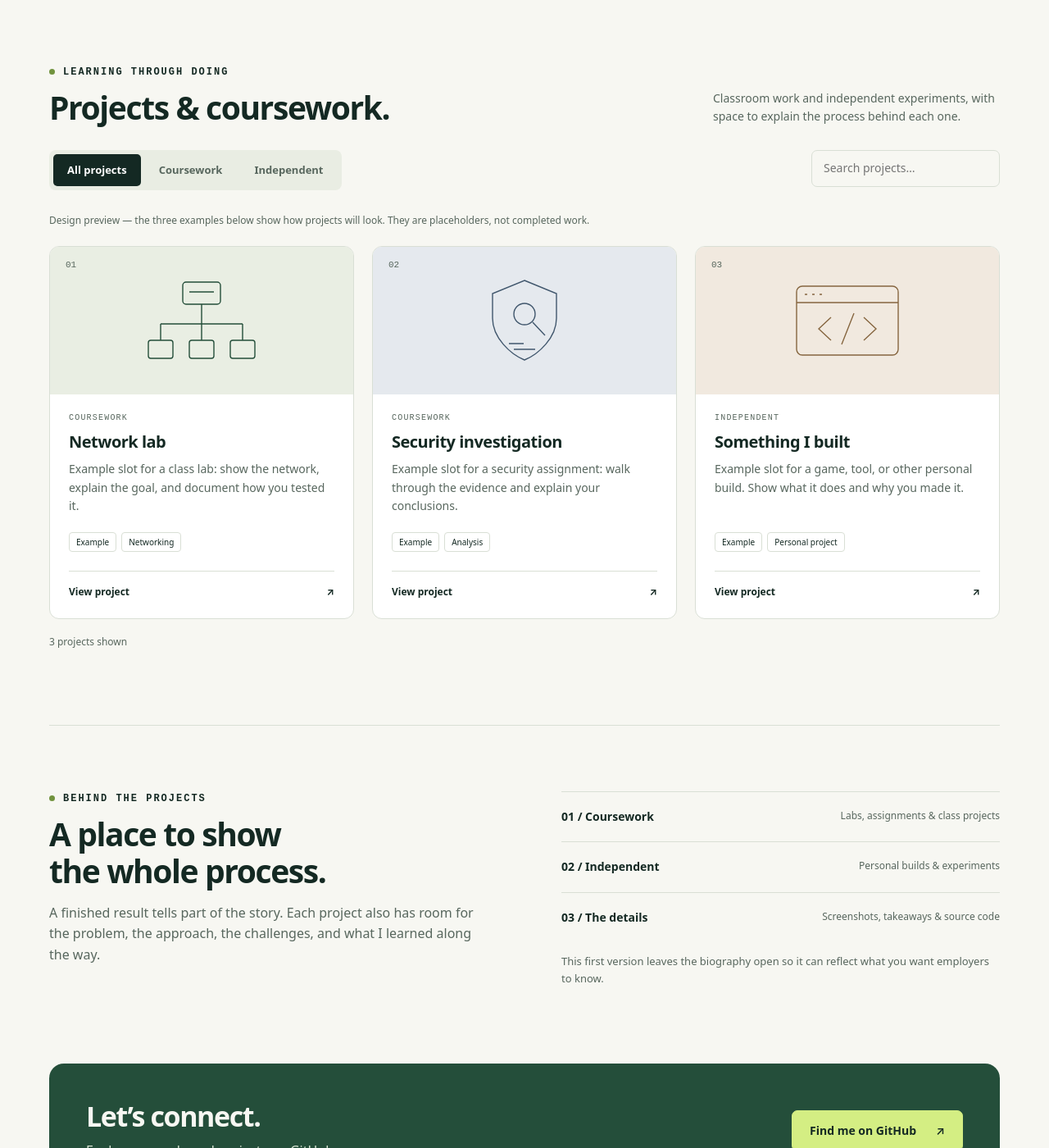
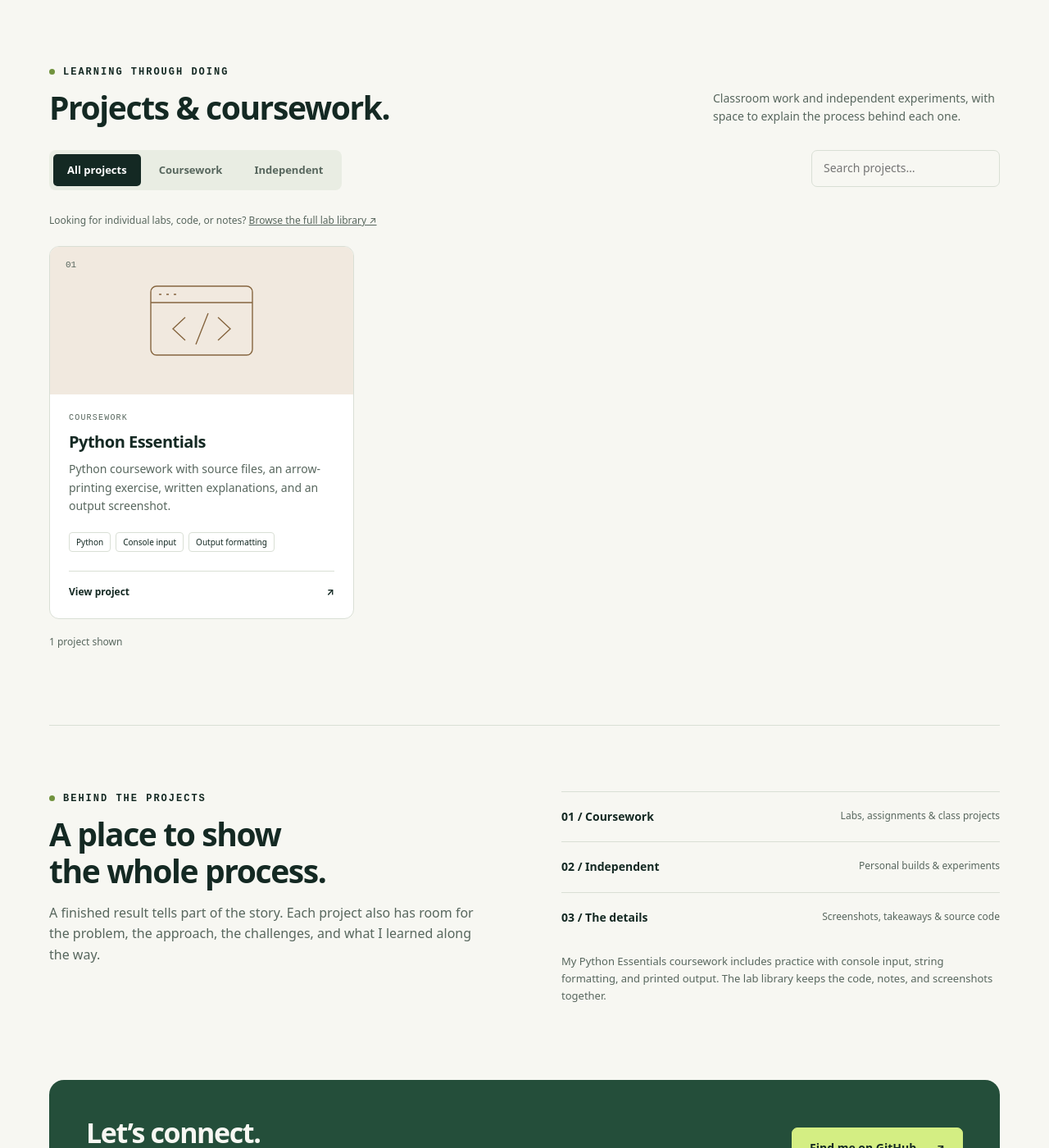
Before and after one commit to ShellenbargerC/shellenbargerc.github.io, a Jekyll site: the page index.html, which Jekyll copies as it is, in a window 1280 px wide and 1400 px high, scrolled down 797 px. Shown: the whole window at 82% size. Built offline with Jekyll 4.4.1, drawn with Linux system fonts in a browser that asks for light colours.

Commit message:
Add Playbook Library

```diff
--- a/index.html
+++ b/index.html
@@ -13,23 +13,35 @@
 </head>
 <body>
   <a class="skip" href="#main">Skip to content</a>
-  <header><a class="brand" href="#home" aria-label="Cameron Shellenbarger home">Cameron Shellenbarger<span>.</span></a><nav aria-label="Main navigation"><a href="#projects">Projects</a><a href="#about">About</a><a href="#contact" class="contact-nav">Get in touch ↗</a></nav></header>
+  <header><a class="brand" href="#home" aria-label="Cameron Shellenbarger home">Cameron Shellenbarger<span>.</span></a><nav aria-label="Main navigation"><a href="#projects">Projects</a><a href="labs.html">Lab library</a><a href="#about">About</a><a href="#contact" class="contact-nav">Get in touch ↗</a></nav></header>
   <main id="main">
     <div class="hero" id="home"><div><span class="eyebrow">Personal portfolio</span><h1>Curiosity.<br>Practice.<br><em>Progress.</em></h1><p class="intro">I’m Cameron. This is where I share what I’m learning, what I’m building, and the work behind it.</p><div class="actions"><a class="button" href="#projects">Explore my projects <span aria-hidden="true">↗</span></a><a class="button secondary" href="#about">A little about me</a></div></div><div class="hero-art" aria-hidden="true"><div class="art-top"><span>CS / PORTFOLIO</span><span>ALWAYS LEARNING</span></div><div class="art-center">&lt;/&gt;<small>EXPLORE · BUILD · UNDERSTAND</small></div><div class="art-bottom"><span>INSIDE & OUTSIDE THE CLASSROOM</span><span>↗</span></div></div></div>
     <div class="divider"><b>ROOM TO EXPLORE</b><span>Cybersecurity</span><span>Networking</span><span>Development</span><span>Independent projects</span></div>
-    <section id="projects" aria-labelledby="projects-title"><div class="section-title"><div><span class="eyebrow">Learning through doing</span><h2 id="projects-title">Projects & coursework.</h2></div><p>Classroom work and independent experiments, with space to explain the process behind each one.</p></div><div class="tools"><div class="filters" role="group" aria-label="Project category"><button class="filter" type="button" aria-pressed="true" data-filter="all">All projects</button><button class="filter" type="button" aria-pressed="false" data-filter="coursework">Coursework</button><button class="filter" type="button" aria-pressed="false" data-filter="independent">Independent</button></div><label><span class="sr-only" style="position:absolute;width:1px;height:1px;overflow:hidden;clip-path:inset(50%)">Search projects</span><input id="search" type="search" placeholder="Search projects…"></label></div><p class="demo-note">Design preview — the three examples below show how projects will look. They are placeholders, not completed work.</p><div class="grid" id="project-grid"></div><p class="empty" id="empty" hidden>No projects match. Try another category or search.</p><p id="results" role="status" style="font-size:12px;color:var(--muted);margin-top:18px"></p><noscript><p>Enable JavaScript to view the project examples and filters.</p></noscript></section>
-    <section class="about" id="about" aria-labelledby="about-title"><div><span class="eyebrow">Behind the projects</span><h2 id="about-title">A place to show<br>the whole process.</h2><p>A finished result tells part of the story. Each project also has room for the problem, the approach, the challenges, and what I learned along the way.</p></div><div><div class="about-list"><b>01 / Coursework</b><span>Labs, assignments & class projects</span></div><div class="about-list"><b>02 / Independent</b><span>Personal builds & experiments</span></div><div class="about-list"><b>03 / The details</b><span>Screenshots, takeaways & source code</span></div><p style="font-size:13px">This first version leaves the biography open so it can reflect what you want employers to know.</p></div></section>
+    <section id="projects" aria-labelledby="projects-title"><div class="section-title"><div><span class="eyebrow">Learning through doing</span><h2 id="projects-title">Projects & coursework.</h2></div><p>Classroom work and independent experiments, with space to explain the process behind each one.</p></div><div class="tools"><div class="filters" role="group" aria-label="Project category"><button class="filter" type="button" aria-pressed="true" data-filter="all">All projects</button><button class="filter" type="button" aria-pressed="false" data-filter="coursework">Coursework</button><button class="filter" type="button" aria-pressed="false" data-filter="independent">Independent</button></div><label><span class="sr-only" style="position:absolute;width:1px;height:1px;overflow:hidden;clip-path:inset(50%)">Search projects</span><input id="search" type="search" placeholder="Search projects…"></label></div><p class="demo-note">Looking for individual labs, code, or notes? <a href="labs.html" style="text-decoration:underline">Browse the full lab library ↗</a></p><div class="grid" id="project-grid"></div><p class="empty" id="empty" hidden>No projects match. Try another category or search.</p><p id="results" role="status" style="font-size:12px;color:var(--muted);margin-top:18px"></p><noscript><p>Enable JavaScript to view the project examples and filters.</p></noscript></section>
+    <section class="about" id="about" aria-labelledby="about-title"><div><span class="eyebrow">Behind the projects</span><h2 id="about-title">A place to show<br>the whole process.</h2><p>A finished result tells part of the story. Each project also has room for the problem, the approach, the challenges, and what I learned along the way.</p></div><div><div class="about-list"><b>01 / Coursework</b><span>Labs, assignments & class projects</span></div><div class="about-list"><b>02 / Independent</b><span>Personal builds & experiments</span></div><div class="about-list"><b>03 / The details</b><span>Screenshots, takeaways & source code</span></div><p style="font-size:13px">My Python Essentials coursework includes practice with console input, string formatting, and printed output. The lab library keeps the code, notes, and screenshots together.</p></div></section>
     <section id="contact" class="contact" aria-labelledby="contact-title"><div><h2 id="contact-title">Let’s connect.</h2><p>Explore my code and projects on GitHub.</p></div><a class="button" href="https://github.com/ShellenbargerC">Find me on GitHub <span aria-hidden="true">↗</span></a></section>
   </main><footer><span>© <span id="year"></span> Cameron Shellenbarger</span><span>Built with curiosity. Updated as I learn.</span></footer>
   <dialog id="project-dialog" aria-labelledby="dialog-title"><form method="dialog"><button class="close" aria-label="Close project details">Close ×</button></form><span class="dialog-label" id="dialog-category"></span><h2 id="dialog-title"></h2><p id="dialog-summary"></p><h3>The challenge</h3><p id="dialog-challenge"></p><h3>The approach</h3><p id="dialog-approach"></p><h3>What I learned</h3><p id="dialog-learned"></p><div id="dialog-links" class="actions"></div></dialog>
   <script>
-    // Replace these EXAMPLES with your own work. Keep category as "coursework" or "independent".
-    // Optional fields: image (local screenshot path), imageAlt, sourceUrl, demoUrl.
+    // Add featured projects here. Lab files are indexed separately and automatically.
     const projects = [
-      {title:'Network lab',category:'coursework',kind:'network',tags:['Example','Networking'],summary:'Example slot for a class lab: show the network, explain the goal, and document how you tested it.',challenge:'Describe the assignment and the requirements you needed to meet.',approach:'Add your topology, configuration choices, and verification steps. A screenshot can show the setup.',learned:'Explain what worked, what you had to troubleshoot, and what you would change next time.'},
-      {title:'Security investigation',category:'coursework',kind:'security',tags:['Example','Analysis'],summary:'Example slot for a security assignment: walk through the evidence and explain your conclusions.',challenge:'Explain the scenario or question you were asked to investigate.',approach:'Describe the evidence you reviewed, the tools you used, and how you checked your findings.',learned:'Summarize what the evidence supported, any limitations, and what you learned.'},
-      {title:'Something I built',category:'independent',kind:'build',tags:['Example','Personal project'],summary:'Example slot for a game, tool, or other personal build. Show what it does and why you made it.',challenge:'Describe the idea and the problem or experience you wanted to create.',approach:'Show the implementation, a screenshot, and the decisions that shaped the project.',learned:'Share a challenge you solved and what you want to improve next.'}
-    ];
+      {
+            "title": "Python Essentials",
+            "category": "coursework",
+            "kind": "build",
+            "tags": [
+                  "Python",
+                  "Console input",
+                  "Output formatting"
+            ],
+            "summary": "Python coursework with source files, an arrow-printing exercise, written explanations, and an output screenshot.",
+            "challenge": "Practice console input and output, including combining printed lines with newline sequences and changing a text-based arrow.",
+            "approach": "The folder includes an input-and-greeting exercise and Lab 2.1.13. The arrow lab keeps the Python source, a written walkthrough of the variations, and an output screenshot together.",
+            "learned": "The files document practice with print(), input(), f-strings, string concatenation, newline sequences, and spacing in console output.",
+            "demoUrl": "labs.html#coursework%2FPythonEssentials%2FREADME.md",
+            "sourceUrl": "https://github.com/ShellenbargerC/Playbook/tree/main/PythonEssentials"
+      }
+];
     const art = {
       network:'<rect x="52" y="8" width="46" height="27" rx="4"/><path d="M75 35v24M25 59h100M25 59v20M75 59v20M125 59v20"/><rect x="10" y="79" width="30" height="22" rx="3"/><rect x="60" y="79" width="30" height="22" rx="3"/><rect x="110" y="79" width="30" height="22" rx="3"/><path d="M60 20h30"/>',
       security:'<path d="M75 6 114 22v30c0 24-22 44-39 51-17-7-39-27-39-51V22Z"/><circle cx="75" cy="47" r="13"/><path d="m85 57 15 16M56 83h18M62 90h26"/>',
@@ -58,7 +70,7 @@
       document.querySelector('#dialog-category').textContent=label(project.category);
       ['title','summary','challenge','approach','learned'].forEach(key=>document.querySelector('#dialog-'+key).textContent=project[key]||'Details coming soon.');
       const links=document.querySelector('#dialog-links');links.replaceChildren();
-      [['sourceUrl','Source code ↗'],['demoUrl','Live demo ↗']].forEach(([key,title])=>{const url=project[key]&&safeUrl(project[key]);if(url){const a=document.createElement('a');a.href=url;a.className='button';a.textContent=title;links.append(a);}});
+      [['sourceUrl','Original playbook ↗'],['demoUrl','Browse lab files ↗']].forEach(([key,title])=>{const url=project[key]&&safeUrl(project[key]);if(url){const a=document.createElement('a');a.href=url;a.className='button';a.textContent=title;links.append(a);}});
       dialog.showModal();
     }
     function filterProjects(){const query=document.querySelector('#search').value.toLowerCase().trim();let visible=0;projects.forEach((project,index)=>{const match=(category==='all'||project.category===category)&&[project.title,project.summary,...(project.tags||[])].join(' ').toLowerCase().includes(query);grid.children[index].hidden=!match;if(match)visible++;});document.querySelector('#empty').hidden=visible!==0;document.querySelector('#results').textContent=visible+' project'+(visible===1?'':'s')+' shown';}
```
Also changed, not shown: content-index.json (added, +1 -0 lines), content/coursework/PythonEssentials/Lab2.1.13/2.1.13explained.txt (added, +59 -0 lines), content/coursework/PythonEssentials/README.md (added, +1 -0 lines), labs.html (added, +52 -0 lines), scripts/build_content.py (added, +70 -0 lines), .github/workflows/pages.yml, README.md, content/coursework/PythonEssentials/Lab2.1.13/2.1.13output.png (added), 3 other files.
